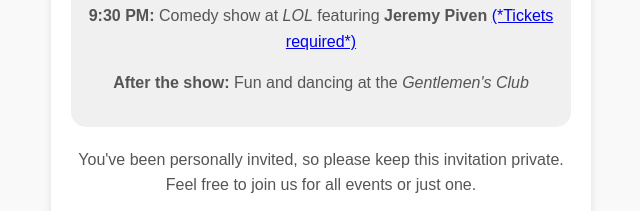
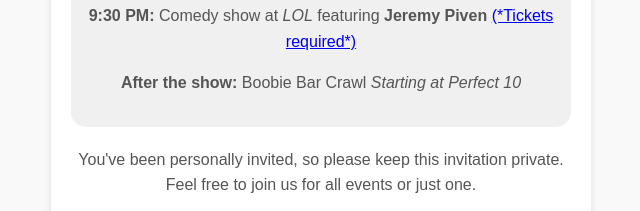
Before and after one commit to theeddie/bday, a plain HTML site: page index.html in a window 1280 px wide. Shown: the part 298-509 px from the top of the page, 319-959 px from the left. Drawn offline with Linux system fonts and the light colour scheme.

Commit message:
Update index.html

```diff
--- a/index.html
+++ b/index.html
@@ -63,7 +63,7 @@
         <div class="schedule">
             <p><strong>7:00 PM:</strong> Dinner at <em>J Prime</em></p>
             <p><strong>9:30 PM:</strong> Comedy show at <em>LOL</em> featuring <strong>Jeremy Piven</strong> <a href="https://www.ticketweb.com/event/jeremy-piven-laugh-out-loud-comedy-club-tickets/13961463?pl=lolsanantonio&REFID=sanantonioWP">(*Tickets required*)</a></p>
-            <p><strong>After the show:</strong> Fun and dancing at the <em>Gentlemen's Club</em></p>
+            <p><strong>After the show:</strong> Boobie Bar Crawl <em>Starting at Perfect 10</em></p>
         </div>
 
         <p>You've been personally invited, so please keep this invitation private. Feel free to join us for all events or just one.</p>
```
